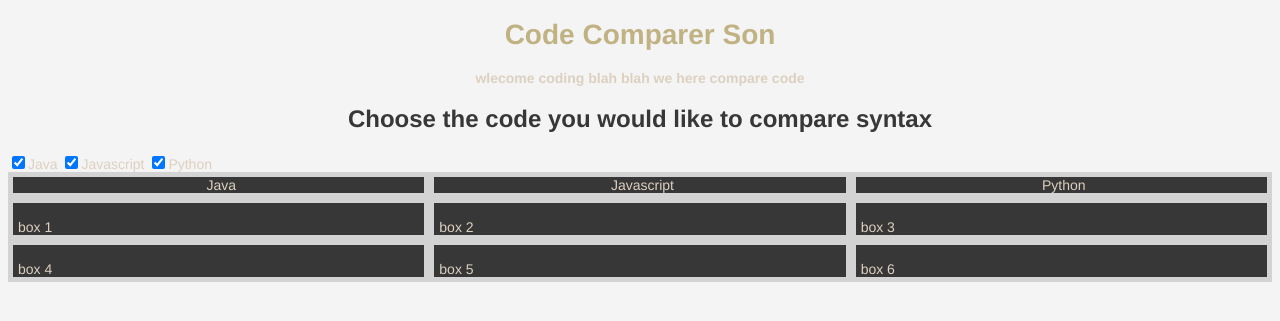
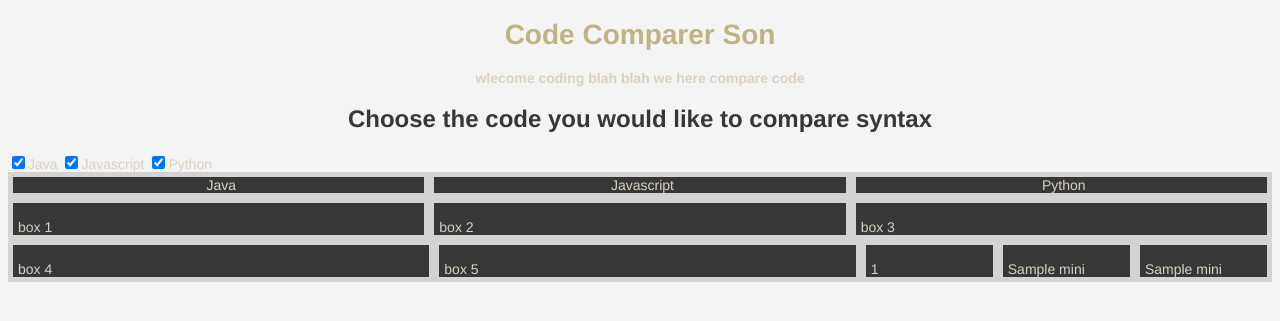
Before and after one commit to ghtie/code-comparer, a Python web app: template templates/index.html in a window 1280 px wide. Shown: the top 321 px of the page. Run offline with Jinja, Linux system fonts and the light colour scheme; the template is opened without the code that fills it: most values are stand-ins (such as "Sample title", 1, 10 or a date in 2020); some libraries are stand-ins or nearby versions.

Commit message:
lots of stuff

```diff
--- a/static/index.js
+++ b/static/index.js
@@ -19,7 +19,7 @@
 }
 
 function testAppend() {
-    $("#testappend").append('<div class="p-col"><br>box 6</div>')
+    $("#testappend").append('<div class="p-col"><br>box 6' + field1 + '</div>')
 }
 
 
--- a/templates/index.html
+++ b/templates/index.html
@@ -5,6 +5,9 @@
     <link rel="stylesheet" href="static/index.css"></link>                                          <!-- Links css file -->
     <script src="https://ajax.googleapis.com/ajax/libs/jquery/3.1.1/jquery.min.js"></script>        <!-- Allows JQuery -->
     <script type="text/javascript" src="static/index.js"></script>                                  <!-- Links javascript file -->
+    <script>
+        {{ my_js }}
+    </script>
 </head>
 
 
@@ -48,10 +51,24 @@
   <br>
   box 5
 </div>
-<!--<div class="p-col">
-  <br>
-  box 6
-</div>-->
+
+{% for mini_list in java_items %}
+<div class="flex-container">
+  <div class="j-col" >
+    <br>
+    {{ mini_list[0]}}
+    <div id="panel">aint no example</div>
+  </div>
+  <div class="js-col">
+    <br>
+    {{ mini_list[1]}}
+</div>
+  <div class="p-col">
+      <br>
+    {{ mini_list[2]}}
+  </div>
+</div>
+{% endfor %}
 
 </body>
 
```
Also changed, not shown: main.py (+22 -9 lines), 1 other file.
